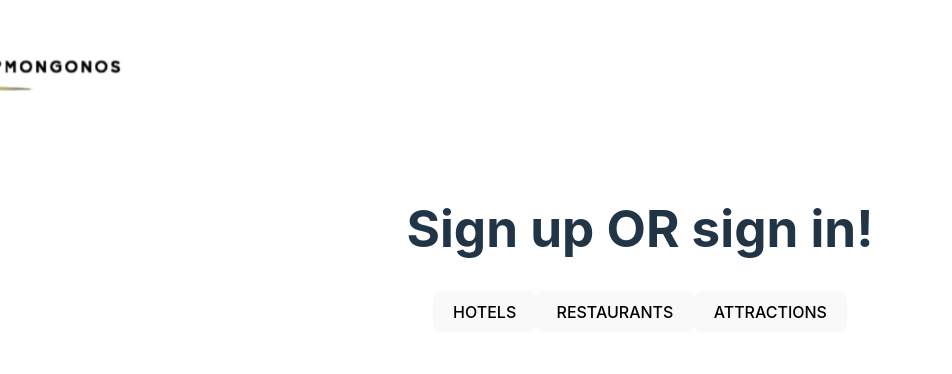
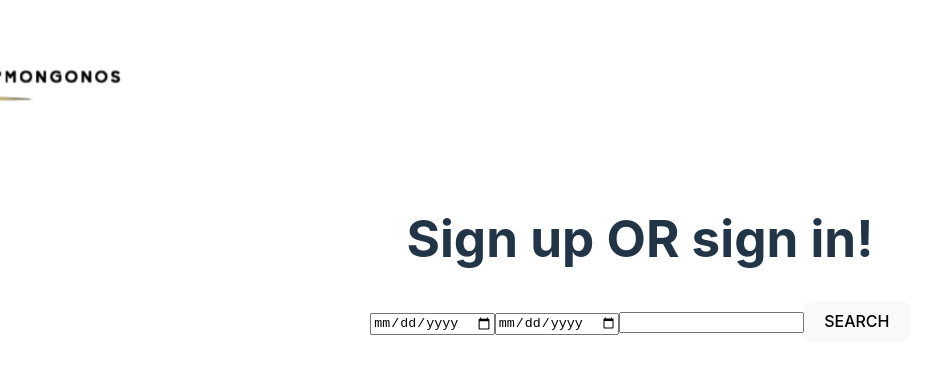
Before and after one commit to CodecoolGlobal/freestyle-mern-project-react-tthjani, a React (Vite) app in the folder client/: page /booking in a window 1280 px wide. Shown: the part 216-590 px from the top of the page, without its empty margins (0-952 px from the left). Built offline with nearby package versions, Linux system fonts and the light colour scheme; no server answers.

Commit message:
HotelSelector

```diff
--- a/client/src/components/Booking.jsx
+++ b/client/src/components/Booking.jsx
@@ -1,45 +1,72 @@
-import { useEffect, useState } from "react";
+import { useEffect, useState, useRef } from "react";
+import HotelSelector from "./HotelSelector";
+
 
 
 function Booking() {
-const [newresult, setNewResult] =useState('')
+    const [newresult, setNewResult] = useState("");
+    const [startDate, setStartDate] = useState("");
+    const [endDate, setEndDate] = useState("");
+    const [searchClicked, setSearchClicked] = useState(false);
+    const handleStartChange = (e) => {
+      setStartDate(e.target.value);
+    };
 
-useEffect(() => {
+    const handleEndChange = (e) => {
+      setEndDate(e.target.value);
+    };
 
-const fetchData = async() =>{
 
-const url = 'https://tripadvisor16.p.rapidapi.com/api/v1/hotels/searchHotelsByLocation?latitude=40.730610&longitude=-73.935242&checkIn=2023-06-29&checkOut=2023-06-29&pageNumber=1&currencyCode=USD';
+    const handleSearch = async () => {
+        setSearchClicked(true);
+        console.log(startDate, endDate);
+
+        const url = `https://tripadvisor16.p.rapidapi.com/api/v1/hotels/searchHotelsByLocation?latitude=40.730610&longitude=-73.935242&checkIn=${startDate}&checkOut=${endDate}&pageNumber=1&currencyCode=USD`;
         const options = {
-  method: 'GET',
+          method: "GET",
           headers: {
-    'X-RapidAPI-Key': '75ae5e6804msh9084257fa081838p127c40jsn71c8d4a1f3c3',
-    'X-RapidAPI-Host': 'tripadvisor16.p.rapidapi.com'
-  }
+            "X-RapidAPI-Key": "aa3656e138msh4e5197e92916ffap1ed974jsn6431154bed3d",
+            "X-RapidAPI-Host": "tripadvisor16.p.rapidapi.com",
+          },
         };
 
         try {
           const response = await fetch(url, options);
           const result = await response.json();
-    setNewResult(JSON.stringify(result))
-    console.log(typeof result)
+          if (result && result. data && result.data.data) {
+            setNewResult(result);
+
+          } else {
+            console.error("Invalid response data");
+          }
         } catch (error) {
           console.error(error);
         }
-}
-fetchData();
-}, [])
+      };
 
 
-    return (
+
+
+  const searchForm = (
   <div>
-        <button>HOTELS</button>
-        <button>RESTAURANTS</button>
-        <button>ATTRACTIONS</button>
+    <input
+      className="accomodationStartDate"
+      type="date"
+      onChange={handleStartChange}
+    />
+    <input
+      className="accomodationEndDate"
+      type="date"
+      onChange={handleEndChange}
+    />
+    <input />
+    <button onClick={handleSearch}>SEARCH</button>
+  </div>
+);
 
-        <h2>{newresult}</h2>
-        </div>
-    )
-    ;
+
+
+return <div>{!searchClicked ?  <HotelSelector searchForm={searchForm}  newresult={newresult}/> : <HotelSelector searchForm={searchForm}  newresult={newresult} />}</div>;
 }
 
 export default Booking;
--- /dev/null
+++ b/client/src/components/HotelSelector.jsx
@@ -0,0 +1,45 @@
+import { useEffect, useState, useRef } from "react";
+function HotelSelector({ searchForm, newresult }) {
+  const [hotels, setHotels] = useState([]);
+  const width = 500;
+  const height = 300;
+  useEffect(() => {
+    if (newresult && newresult.data && newresult.data.data) {
+      const hotels = newresult.data.data.flatMap((item) => {
+        const url = item.cardPhotos[0].sizes.urlTemplate
+          .replace("{width}", width)
+          .replace("{height}", height);
+
+        return {
+          id: item.id,
+          title: item.title,
+          url: url,
+          secondaryInfo: item.secondaryInfo,
+        };
+      });
+
+      setHotels(hotels);
+    }
+  }, [newresult]);
+
+  return (
+    <div>
+      {searchForm}
+      {hotels.map((hotel, index) => (
+        <>
+          <img
+            key={index}
+            src={newresult.data.data[index].cardPhotos[0].sizes.urlTemplate
+              .replace("{width}", width)
+              .replace("{height}", height)}
+            alt="Logo"
+            className="picture"
+          />
+          <h2>{newresult.data.data[index].title}</h2>
+          <h2>{newresult.data.data[index].secondaryInfo}</h2>
+        </>
+      ))}
+    </div>
+  );
+}
+export default HotelSelector;
```
Lines whose indentation alone changed are shown as unchanged.
